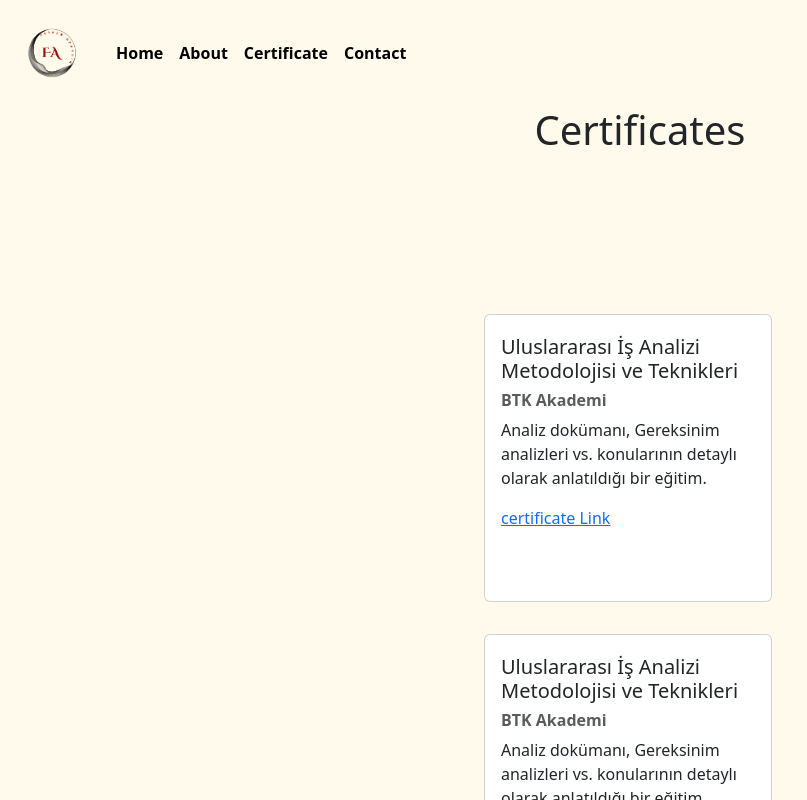
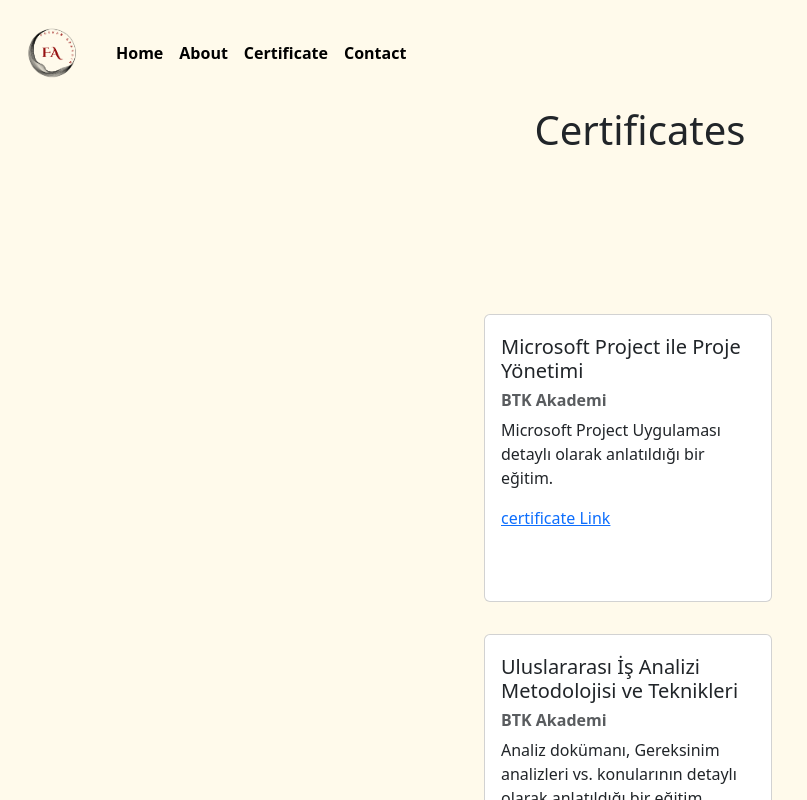
Before and after one commit to FurkanApaydinn/React-Portfolyom, a React (Create React App) app: page /Certificate in a window 1280 px wide. Shown: the top 800 px of the page, without its empty margins (0-807 px from the left). Built offline with nearby package versions, Linux system fonts and the light colour scheme.

Commit message:
certificate

```diff
--- a/src/components/Certificate.jsx
+++ b/src/components/Certificate.jsx
@@ -13,10 +13,10 @@ export default function Projects() {
 
           <div class="card me-4 " style={{ width: "18rem", height: "18rem" }}>
             <div class="card-body ">
-              <h5 class="card-title mt-1 " >Uluslararası İş Analizi Metodolojisi ve Teknikleri</h5>
+              <h5 class="card-title mt-1 " >Microsoft Project ile Proje Yönetimi</h5>
               <h6 class="card-subtitle mt-2 text-muted" style={{ fontWeight: "bold" }}>BTK Akademi</h6>
-              <p class="card-text mt-2">Analiz dokümanı, Gereksinim analizleri vs. konularının detaylı olarak anlatıldığı bir eğitim.</p>
-              <a href="https://drive.google.com/file/d/1oeAtfPyrim5fkzTIZfEKYcM1RBBJEO4W/view?usp=sharing" className="card-link mt-1" >certificate Link</a>
+              <p class="card-text mt-2">Microsoft Project Uygulaması detaylı olarak anlatıldığı bir eğitim.</p>
+              <a href="https://drive.google.com/drive/folders/1JOeh_UGj8_hfuguLOy_YTzcwwuuokLwy" className="card-link mt-1" >certificate Link</a>
 
             </div>
           </div>
```
